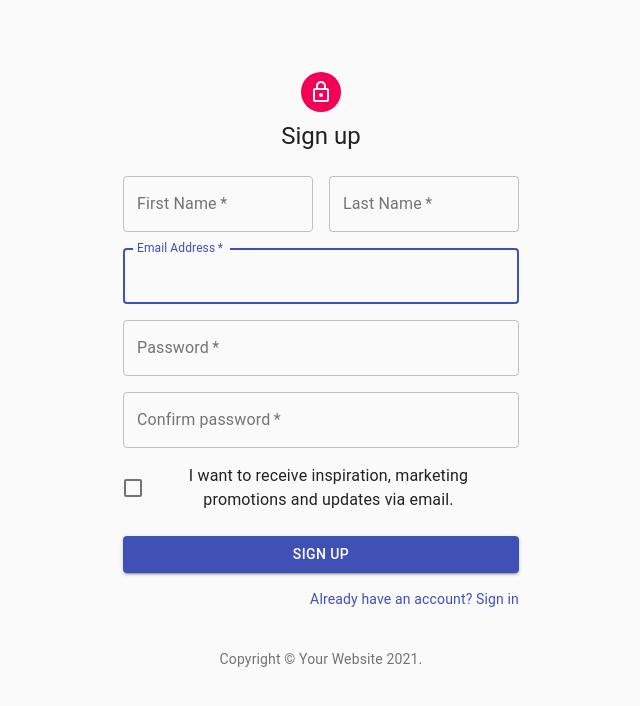
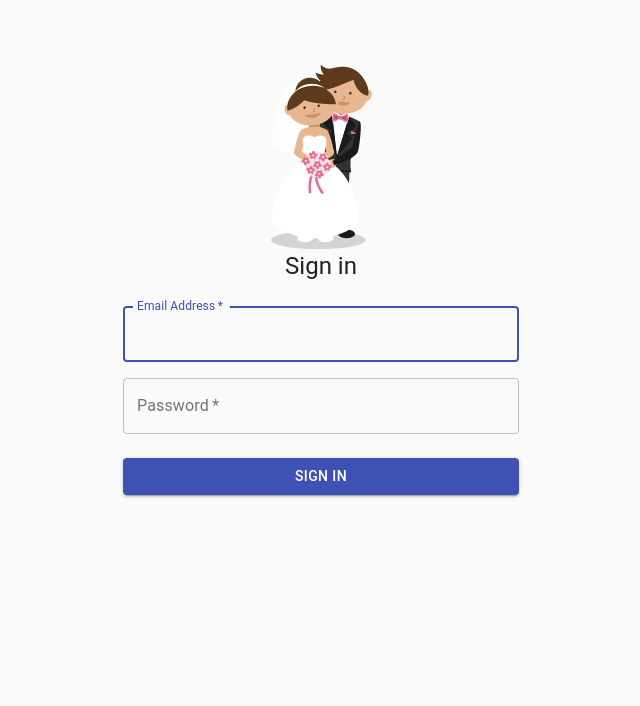
Before and after one commit to Maximilian94/wedclub-frontend, a React (Create React App) app: page / in a window 1280 px wide. Shown: the top 706 px of the page, without its empty margins (319-959 px from the left). Built offline with nearby package versions, Linux system fonts and the light colour scheme.

Commit message:
feat: Sign In Page

```diff
--- a/src/App.tsx
+++ b/src/App.tsx
@@ -4,13 +4,15 @@ import './App.css';
 import { BrowserRouter as Router, Switch, Route } from 'react-router-dom';
 
 import Login from './pages/SignUp';
+import SignIn from './pages/SignIn';
 
 function App() {
   return (
     <Router>
       <Switch>
         <div className="App">
-          <Route path="/" component={Login} />
+          <Route exact path="/" component={SignIn} />
+          <Route path="/signup" component={Login} />
         </div>
       </Switch>
     </Router>
--- /dev/null
+++ b/src/Hooks/styles.tsx
@@ -0,0 +1,21 @@
+import { makeStyles } from '@material-ui/core/styles';
+
+const useStyles = makeStyles((theme) => ({
+  paper: {
+    marginTop: theme.spacing(8),
+    display: 'flex',
+    flexDirection: 'column',
+    alignItems: 'center',
+  },
+  avatar: {
+    margin: theme.spacing(1),
+    backgroundColor: theme.palette.secondary.main,
+  },
+  form: {
+    width: '100%', // Fix IE 11 issue.
+    marginTop: theme.spacing(3),
+  },
+  submit: { margin: theme.spacing(3, 0, 2) },
+}));
+
+export default useStyles;
--- a/src/components/atoms/FormInputs/index.tsx
+++ b/src/components/atoms/FormInputs/index.tsx
@@ -5,7 +5,7 @@ interface FormInputsProps {
   name: string;
   label: string;
   value: string;
-  change: Function;
+  handleChange: Function;
   helperText: string;
   autocomplete: string;
 }
@@ -14,9 +14,9 @@ const FormInputs: React.FC<FormInputsProps> = ({
   name,
   label,
   value,
-  change,
+  handleChange,
   autocomplete,
-  helperText,
+  helperText = '',
 }) => (
   <TextField
     autoComplete={autocomplete}
@@ -27,7 +27,7 @@ const FormInputs: React.FC<FormInputsProps> = ({
     id={name}
     label={label}
     autoFocus
-    onChange={(e) => change(e.target)}
+    onChange={(e) => handleChange(e.target)}
     value={value}
     error={!!helperText}
     helperText={helperText || null}
--- /dev/null
+++ b/src/components/organisms/SignInForm/index.tsx
@@ -0,0 +1,89 @@
+import React, { useState } from 'react';
+
+import TextField from '@material-ui/core/TextField';
+import Container from '@material-ui/core/Container';
+import CssBaseline from '@material-ui/core/CssBaseline';
+import Typography from '@material-ui/core/Typography';
+import Grid from '@material-ui/core/Grid';
+import Button from '@material-ui/core/Button';
+
+import FormInputs from '../../atoms/FormInputs';
+import useStyles from '../../../Hooks/styles';
+
+import logo from '../../../images/Logo.png';
+
+const INICIAL_DATA = { email: '', password: '' };
+interface FormData {
+  email: string;
+  password: string;
+}
+
+function SignIn() {
+  const [formData, setFormData] = useState<FormData>(INICIAL_DATA);
+  const classes = useStyles();
+
+  const handleChange = (target: any) => {
+    const { name, value } = target;
+    setFormData({ ...formData, [name]: value });
+  };
+
+  const userName = () => (
+    <FormInputs
+      name="email"
+      label="Email Address"
+      value={formData.email}
+      handleChange={handleChange}
+      autocomplete="email"
+      helperText=""
+    />
+  );
+
+  const password = () => (
+    <TextField
+      variant="outlined"
+      required
+      fullWidth
+      name="password"
+      label="Password"
+      type="password"
+      id="password"
+      autoComplete="current-password"
+      onChange={(e) => handleChange(e.target)}
+      value={formData.password}
+    />
+  );
+  return (
+    <Container component="main" maxWidth="xs">
+      <CssBaseline />
+      <div>
+        <div className={classes.paper}>
+          <img src={logo} alt="logo" />
+        </div>
+        <Typography component="h1" variant="h5">
+          Sign in
+        </Typography>
+        <form className={classes.form}>
+          <Grid container spacing={2}>
+            <Grid item xs={12}>
+              {userName()}
+            </Grid>
+            <Grid item xs={12}>
+              {password()}
+            </Grid>
+          </Grid>
+          <Button
+            // type="submit"
+            fullWidth
+            variant="contained"
+            color="primary"
+            className={classes.submit}
+          >
+            Sign In
+          </Button>
+        </form>
+      </div>
+    </Container>
+  );
+}
+
+export default SignIn;
--- a/src/components/organisms/SignUpForm/index.tsx
+++ b/src/components/organisms/SignUpForm/index.tsx
@@ -10,9 +10,9 @@ import Grid from '@material-ui/core/Grid';
 import Box from '@material-ui/core/Box';
 import LockOutlinedIcon from '@material-ui/icons/LockOutlined';
 import Typography from '@material-ui/core/Typography';
-import { makeStyles } from '@material-ui/core/styles';
 import Container from '@material-ui/core/Container';
 import FormInputs from '../../atoms/FormInputs';
+import useStyles from '../../../Hooks/styles';
 
 function Copyright() {
   return (
@@ -25,24 +25,6 @@ function Copyright() {
     </Typography>
   );
 }
-
-const useStyles = makeStyles((theme) => ({
-  paper: {
-    marginTop: theme.spacing(8),
-    display: 'flex',
-    flexDirection: 'column',
-    alignItems: 'center',
-  },
-  avatar: {
-    margin: theme.spacing(1),
-    backgroundColor: theme.palette.secondary.main,
-  },
-  form: {
-    width: '100%', // Fix IE 11 issue.
-    marginTop: theme.spacing(3),
-  },
-  submit: { margin: theme.spacing(3, 0, 2) },
-}));
 
 interface ErrorObj {
   firstName: string;
@@ -129,7 +111,7 @@ export default function SignUp() {
       name="firstName"
       label="First Name"
       value={formsData.firstName}
-      change={handleChange}
+      handleChange={handleChange}
       helperText={errors.firstName}
       autocomplete="fname"
     />
@@ -140,7 +122,7 @@ export default function SignUp() {
       name="lastName"
       label="Last Name"
       value={formsData.lastName}
-      change={handleChange}
+      handleChange={handleChange}
       helperText={errors.lastName}
       autocomplete="lname"
     />
@@ -151,7 +133,7 @@ export default function SignUp() {
       name="email"
       label="Email Address"
       value={formsData.email}
-      change={handleChange}
+      handleChange={handleChange}
       helperText={errors.email}
       autocomplete="email"
     />
--- /dev/null
+++ b/src/pages/SignIn/index.tsx
@@ -0,0 +1,12 @@
+import React from 'react';
+import SignInForm from '../../components/organisms/SignInForm';
+
+function SignIn() {
+  return (
+    <div>
+      <SignInForm />
+    </div>
+  );
+}
+
+export default SignIn;
```
Also changed, not shown: src/services/validations/index.ts (added, +7 -0 lines), src/images/Logo.png (added).
